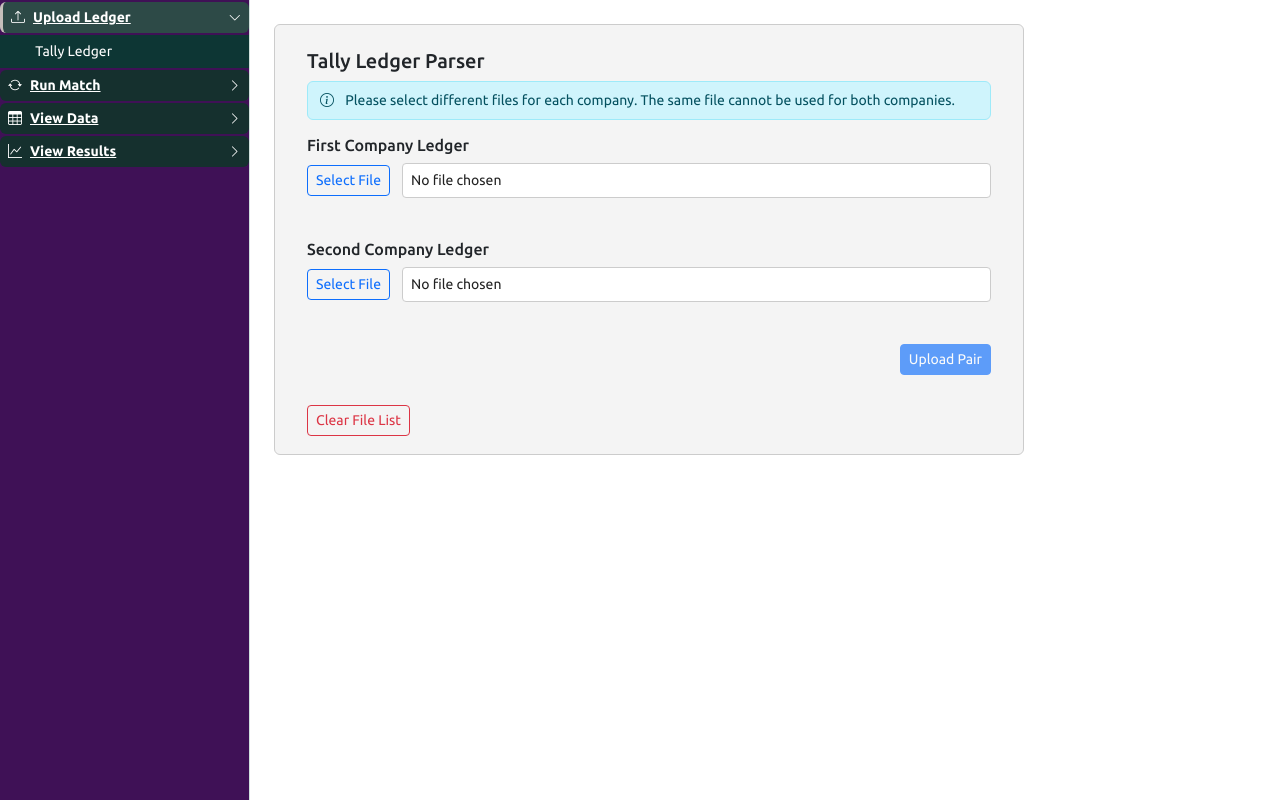
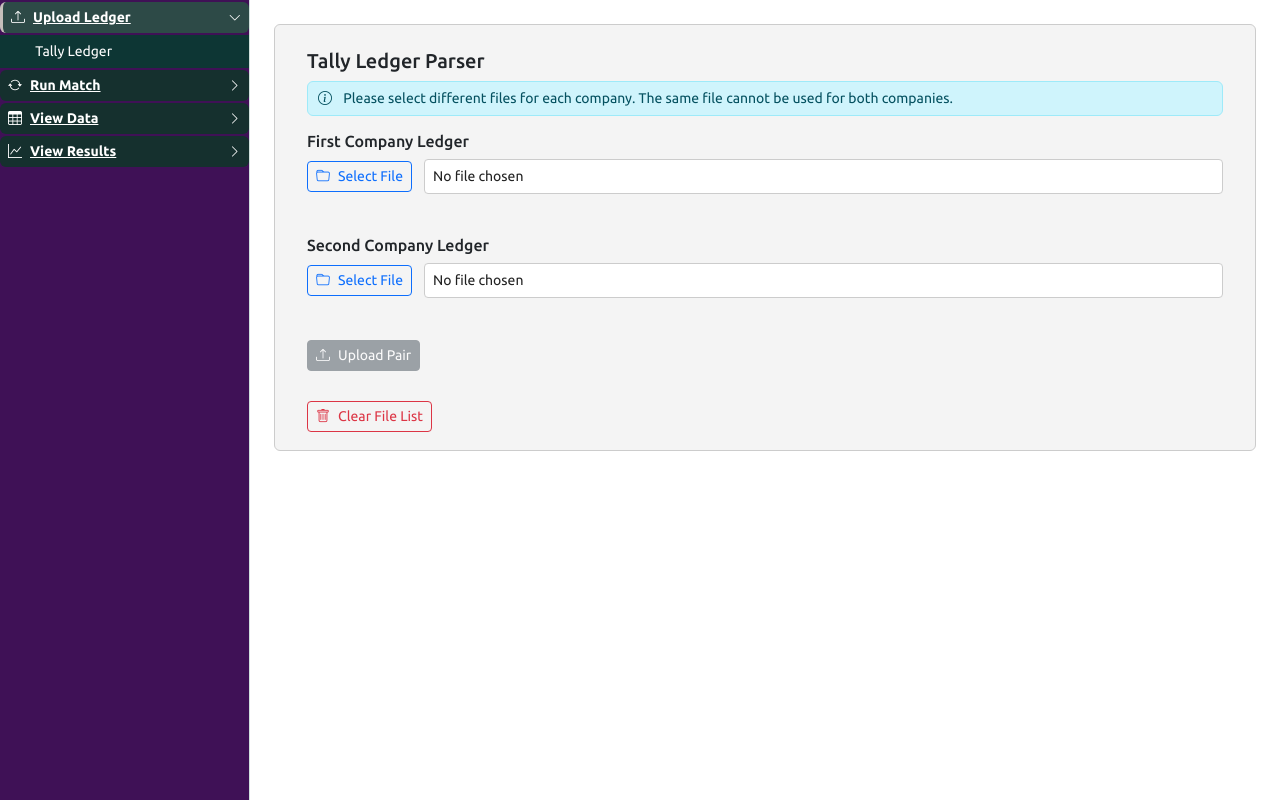
Before and after one commit to m-islam-ciplc/Dev_Interunit_Loan_Recon, a Flask app: page / in a window 1280 px wide. Shown: the part 48-848 px from the top of the page. Run offline with Flask 3, Linux system fonts and the light colour scheme; data that the repository does not hold is empty; some libraries are stand-ins or nearby versions.

Commit message:
Enhance user feedback and UI elements
- Updated alert messages in app.js to use Bootstrap styling for better visibility.
- Increased max-width of input containers in style.css for improved layout.
- Adjusted button styles in index.html to include icons for enhanced user experience.
- Modified padding in alert styles for a more consistent look.

```diff
--- a/static/app.js
+++ b/static/app.js
@@ -106,13 +106,11 @@ function checkBothFilesSelected() {
     if (file1 && file2) {
         // Check if same file is selected
         if (file1.name === file2.name) {
-            uploadMsg.textContent = 'Warning: Same file selected for both companies. Please select different files.';
-            uploadMsg.style.color = 'orange';
+            uploadMsg.innerHTML = '<div class="alert alert-warning"><i class="bi bi-exclamation-triangle me-2"></i>Warning: Same file selected for both companies. Please select different files.</div>';
             parseBtn.disabled = true;
             return;
         } else {
-            uploadMsg.textContent = '';
-            uploadMsg.style.color = 'red';
+            uploadMsg.innerHTML = '';
         }
     }
 
@@ -137,12 +135,12 @@ async function uploadFile() {
     const uploadResult = document.getElementById('upload-result');
 
     if (!fileInput1.files[0] || !fileInput2.files[0]) {
-        uploadMsg.textContent = 'Please select both files to upload.';
+        uploadMsg.innerHTML = '<div class="alert alert-danger"><i class="bi bi-exclamation-circle me-2"></i>Please select both files to upload.</div>';
         return;
     }
 
     if (!sheetSelect1.value || !sheetSelect2.value) {
-        uploadMsg.textContent = 'Please select sheets for both files.';
+        uploadMsg.innerHTML = '<div class="alert alert-danger"><i class="bi bi-exclamation-circle me-2"></i>Please select sheets for both files.</div>';
         return;
     }
 
--- a/static/style.css
+++ b/static/style.css
@@ -44,7 +44,7 @@ h1, h2, h3, h4, h5, h6, p, span, div, button, input, select, textarea, label {
     border: 1px solid #ccc;
     padding: 24px 32px 18px 32px;
     border-radius: 6px;
-    max-width: 750px;
+    max-width: 1250px;
     margin-left: 0;
 }
 
@@ -80,7 +80,7 @@ h1, h2, h3, h4, h5, h6, p, span, div, button, input, select, textarea, label {
 }
 
 .parser-row-parse {
-    justify-content: flex-end;
+    justify-content: flex-start;
 }
 
 
@@ -220,7 +220,7 @@ h6 {
 /* Notifications */
 .alert {
     font-size: 14px !important;
-    padding: 8px 12px !important;
+    padding: 6px 10px !important;
 }
 
 /* Dropdowns */
--- a/templates/index.html
+++ b/templates/index.html
@@ -79,7 +79,7 @@
                     <div class="mb-4">
                         <h6>First Company Ledger</h6>
                         <div class="parser-row">
-                            <button type="button" class="btn btn-sm btn-outline-primary" onclick="this.nextElementSibling.click()">Select File</button>
+                            <button type="button" class="btn btn-sm btn-outline-primary" onclick="this.nextElementSibling.click()"><i class="bi bi-folder me-2"></i>Select File</button>
                             <input type="file" name="file1" class="parser-input file-input" style="display:none;" accept=".xlsx,.xls" required onchange="handleFileSelect(this, 1)">
                             <span class="file-chosen" id="file-chosen-1" style="margin-left:10px; font-size:14px; color:#222;">No file chosen</span>
                         </div>
@@ -94,7 +94,7 @@
                     <div class="mb-4">
                         <h6>Second Company Ledger</h6>
                         <div class="parser-row">
-                            <button type="button" class="btn btn-sm btn-outline-primary" onclick="this.nextElementSibling.click()">Select File</button>
+                            <button type="button" class="btn btn-sm btn-outline-primary" onclick="this.nextElementSibling.click()"><i class="bi bi-folder me-2"></i>Select File</button>
                             <input type="file" name="file2" class="parser-input file-input" style="display:none;" accept=".xlsx,.xls" required onchange="handleFileSelect(this, 2)">
                             <span class="file-chosen" id="file-chosen-2" style="margin-left:10px; font-size:14px; color:#222;">No file chosen</span>
                         </div>
@@ -106,13 +106,13 @@
                     </div>
 
                     <div class="parser-row parser-row-parse">
-                        <button type="submit" class="btn btn-sm btn-primary" id="parse-btn" disabled>Upload Pair</button>
+                        <button type="submit" class="btn btn-sm btn-secondary" id="parse-btn" disabled><i class="bi bi-upload me-2"></i>Upload Pair</button>
                     </div>
                 </form>
                 <div id="upload-msg" style="color: red; margin-top:10px"></div>
                 <div id="upload-result" style="margin-top:10px;"></div>
                 <div id="recent-uploads-list" style="margin-top:20px;"></div>
-                <button type="button" id="clear-recent-uploads-btn" class="btn btn-sm btn-outline-danger" style="margin-top:10px;" onclick="clearRecentUploads()">Clear File List</button>
+                <button type="button" id="clear-recent-uploads-btn" class="btn btn-sm btn-outline-danger" style="margin-top:10px;" onclick="clearRecentUploads()"><i class="bi bi-trash me-2"></i>Clear File List</button>
             </div>
         </div>
 
@@ -170,7 +170,7 @@
                         </div>
                         <div class="col-md-4">
                             <button type="button" class="btn btn-sm btn-outline-secondary" onclick="clearReconciliationSelection()">
-                                <i class="bi bi-x-circle me-1"></i>Clear Selection
+                                <i class="bi bi-x-circle me-2"></i>Clear Selection
                             </button>
                         </div>
                     </div>
@@ -215,7 +215,7 @@
                         </div>
                         <div class="col-md-4">
                             <button type="button" class="btn btn-sm btn-outline-secondary" onclick="clearMatchedCompanySelection()">
-                                <i class="bi bi-x-circle me-1"></i>Clear Selection
+                                <i class="bi bi-x-circle me-2"></i>Clear Selection
                             </button>
                         </div>
                     </div>
@@ -259,7 +259,7 @@
                         </div>
                         <div class="col-md-4">
                             <button type="button" class="btn btn-sm btn-outline-secondary" onclick="clearUnmatchedCompanySelection()">
-                                <i class="bi bi-x-circle me-1"></i>Clear Selection
+                                <i class="bi bi-x-circle me-2"></i>Clear Selection
                             </button>
                         </div>
                     </div>
```
